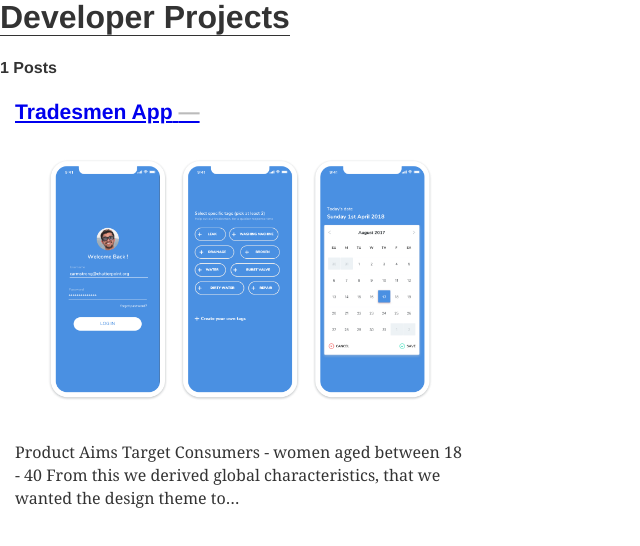
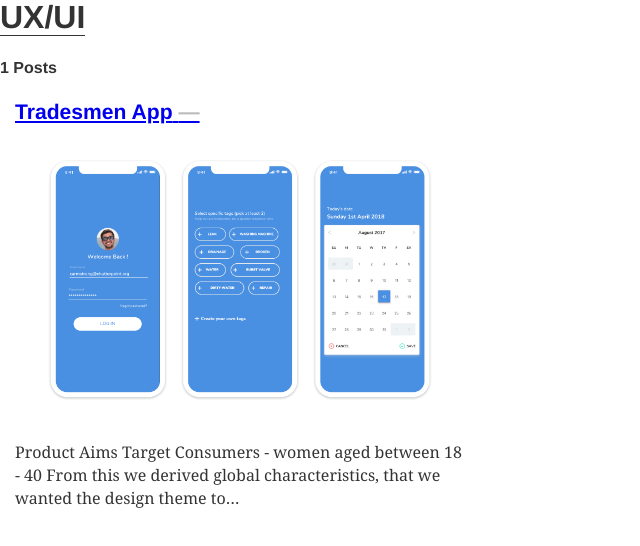
Before and after one commit to Sluthsaber95/developer-portfolio, a Gatsby site: page /ux-ui in a window 1280 px wide. Shown: the whole page, without its empty margins (0-640 px from the left). Built offline with nearby package versions, Linux system fonts and the light colour scheme; Gatsby itself is replaced by a stand-in of ours; some packages are replaced by stand-ins of ours.

Commit message:
Content /ux-ui corrected title

```diff
--- a/src/pages/ux-ui/index.js
+++ b/src/pages/ux-ui/index.js
@@ -49,7 +49,7 @@ export default ({ data }) => {
     </article>
   return (
     <section>
-      <h1 className={headerStyle}> Developer Projects </h1>
+      <h1 className={headerStyle}> UX/UI </h1>
       <h4>{data.allMarkdownRemark.totalCount} Posts</h4>
       <Portfolio />
     </section>
```
